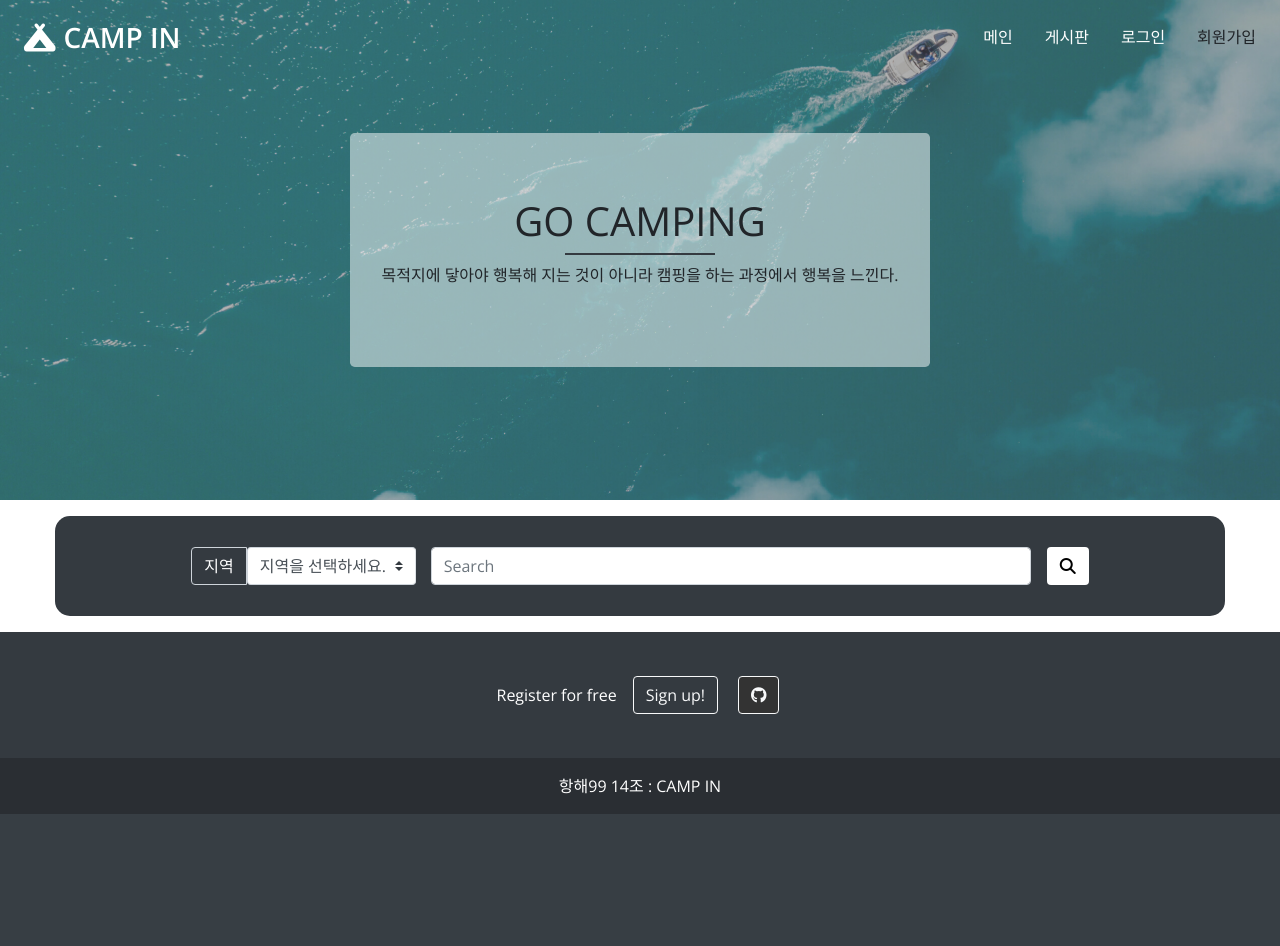
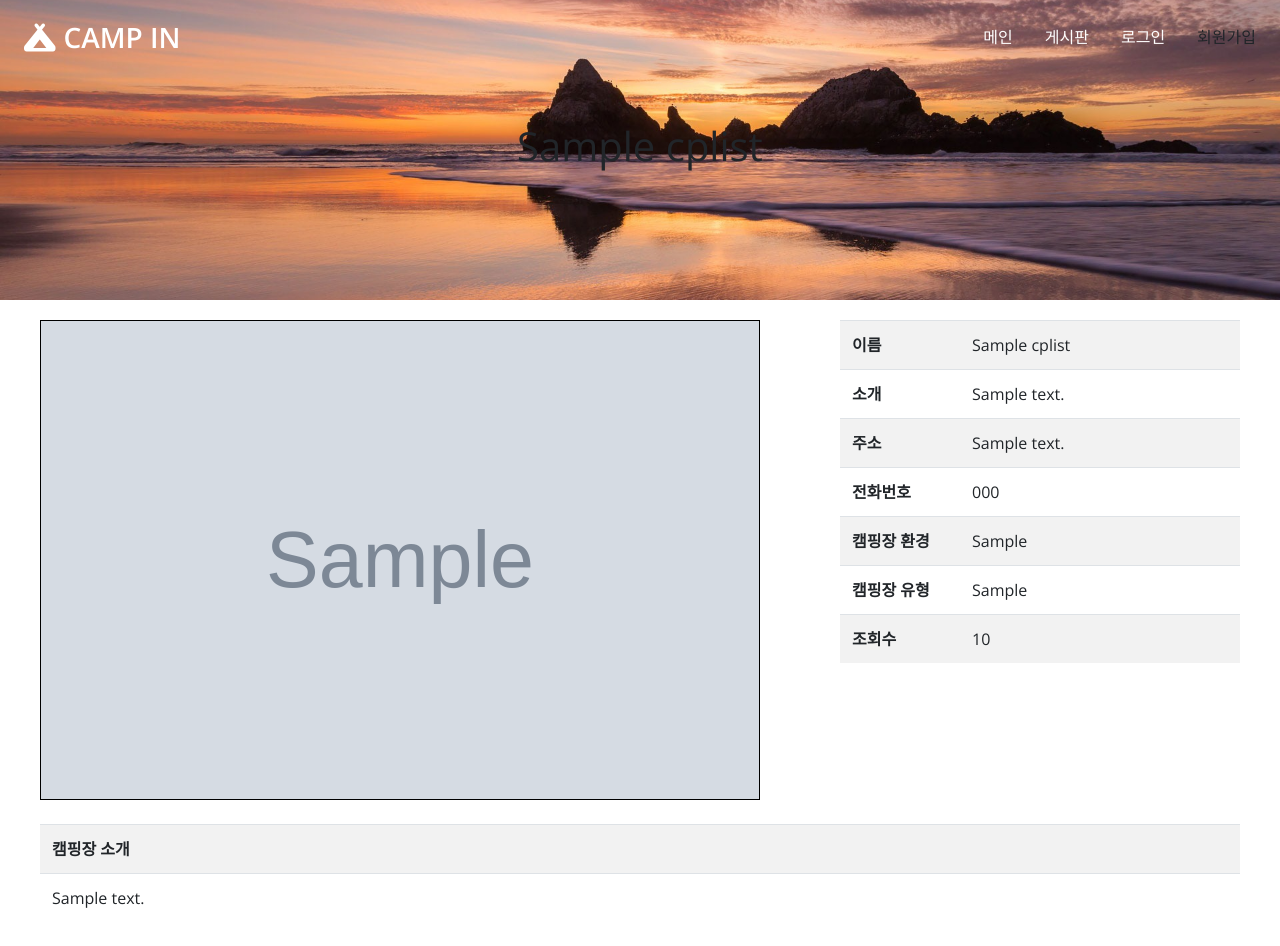
Before and after one commit to hanghea99/camp-in-project, a Flask app: page /detail/1 in a window 1280 px wide. Before the commit the page ends 814 px from the top, so only its background shows below. Run offline with Flask 2, Linux system fonts and the light colour scheme; grey boxes marked "Sample" are stand-in pictures; a database or web service that is not in the repository returns one stand-in record (values such as "Sample title"); some libraries are stand-ins or nearby versions.

Commit message:
css 추가

```diff
--- a/app.py
+++ b/app.py
@@ -29,6 +29,7 @@ dblist=client.cplists
 @app.route('/')
 def home():
     token_receive = request.cookies.get('mytoken')
+    print(token_receive)
     all_list = list(dblist.cplist.aggregate([{"$sample": {"size": 27}}, {"$unset": "_id"}]))
 
     try:
@@ -60,8 +61,17 @@ def get_list():
 # detail페이지
 @app.route('/detail/<id>')
 def detail_page(id):
-    print(id)
-    return render_template('main.html')
+    id=int(id)
+    target = dblist.cplist.find_one({'id': id},{'_id': False})
+    current_views = target["views"]
+    new_views = current_views + 1
+    dblist.cplist.update_one({"id": id}, {"$set": {"views": new_views}})
+    target_row = dblist.cplist.find_one({'id': id},{'_id': False})
+    return render_template('detail.html',target_row=target_row)
+
+
+
+
 
 
 
@@ -89,6 +99,7 @@ def view_post():
 # 주문 목록보기(Read) API
 @app.route('/api/post', methods=['POST'])
 def make_post():
+
     title_receive = request.form['title_give']
     content_receive = request.form['content_give']
     name_receive = request.form['name_give']
@@ -109,6 +120,8 @@ def make_post():
 # def login():
 #     msg = request.args.get("msg")
 #     return render_template('login.html', msg=msg)
+
+
 
 @app.route('/sign_in', methods=['POST'])
 def sign_in():
--- /dev/null
+++ b/static/css/detail.css
@@ -0,0 +1,37 @@
+/* banner */
+#detail__banner {
+  width: 100%;
+  height: 300px;
+  background: url("../img/bannerimg.jpg") center/cover no-repeat;
+  display: flex;
+  justify-content: center;
+  align-items: center;
+}
+
+.detail__title {
+  width: 100%;
+  background-color: rgba(255, 255, 255, 0);
+}
+
+/* detail data */
+#detail__container {
+  width: 1200px;
+  height: auto;
+  margin: auto;
+}
+
+.detail__box {
+  display: flex;
+  flex-direction: row;
+  justify-content: space-between;
+  margin-top: 20px;
+}
+.detail__img img {
+  width: 720px;
+  height: 480px;
+  border: 1px solid black;
+}
+
+.detail__info {
+  width: 400px;
+}
--- a/static/css/main.css
+++ b/static/css/main.css
@@ -60,28 +60,35 @@ li {
   color: blue;
   font-weight: bold;
 }
-.wrap {
-  width: 1200px;
-  margin: auto;
-}
 
 /* Navbar */
 
 #navbar {
   display: flex;
+  justify-content: space-between;
+  background-color: transparent;
+  align-items: center;
   position: fixed;
   left: 50%;
   transform: translateX(-50%);
   width: 100%;
   margin: auto;
-  justify-content: space-between;
-  background-color: transparent;
-  align-items: center;
+
   padding: 16px;
   transition: all var(--animation-duration) ease-in-out;
   z-index: 1;
 }
 
+.navbar_box {
+  display: flex;
+  justify-content: space-between;
+  background-color: transparent;
+  align-items: center;
+  margin: auto;
+
+  max-width: 1200px;
+  width: 100%;
+}
 .navbar__logo {
   font-size: var(--font-medium);
   font-weight: var(--weight-semi-bold);
@@ -113,14 +120,14 @@ a:hover {
 #banner {
   width: 100%;
   height: 500px;
-  background: url("../img/home-background.png") center/cover no-repeat;
+  background: url("../img/bannerimg.jpg") center no-repeat;
   display: flex;
   justify-content: center;
   align-items: center;
 }
 
 .banner_title {
-  background-color: rgba(255, 255, 255, 0.5);
+  background-color: rgba(255, 255, 255, 0.3);
 }
 
 .banner_title h1:after {
@@ -137,8 +144,9 @@ a:hover {
 
 /* search 박스 */
 #search {
-  width: 1170px;
-  height: 100px;
+  max-width: 1170px;
+  width: 100%;
+  height: 100%;
   display: flex;
   justify-content: center;
   align-items: center;
@@ -149,23 +157,32 @@ a:hover {
 }
 
 .input__box {
-  width: 600px;
+  width: 400px;
 }
 .search__box {
   margin: auto;
 }
 
 /* card__container */
-.card__img {
-  width: 350px;
-  height: 260px;
+.wrap {
+  max-width: 1200px;
+  margin: auto;
+}
+.card__container .card__img {
+  max-width: 350px;
+  max-height: 260px;
+  width: 100%;
+  height: 100%;
+  margin: 0 auto;
   border-radius: 15px;
 }
+
 .camp__card {
-  position: relative;
-  width: 350px;
-  height: 260px;
-  margin: auto auto;
+  max-width: 350px;
+  max-height: 260px;
+  width: 100%;
+  height: 100%;
+  margin: 0 auto;
   background-color: var(--color-white);
 }
 
--- a/static/js/main.js
+++ b/static/js/main.js
@@ -28,8 +28,8 @@ function searchBtn() {
 
         if (img === "https://www.gocamping.or.kr/img/2018/layout/noimg.jpg")
           img =
-            "https://img.etoday.co.kr/pto_db/2019/10/600/20191001173327_1372185_787_590.jpg";
-        let temp_html = `          <div class="mb-4 col-4">
+            "https://static.wixstatic.com/media/fce6e3_bd3fa7fa08a24f8cb445b2432d18738c~mv2.jpg/v1/fill/w_750,h_428,al_c,q_90/fce6e3_bd3fa7fa08a24f8cb445b2432d18738c~mv2.jpg";
+        let temp_html = `          <div class="mb-4 col-sm-4">
                             <div class="camp__card">
                                 <a href="/detail/${id}" target="_blank">
                                         <img class="card__img" src="${img}">
@@ -53,6 +53,21 @@ function login() {
   window.location.href = "/login";
 }
 
+function increaseView() {
+  let id_data = $("#view_post").attr("href");
+  id_data = id_data.replace(/\/detail\//g, "");
+  console.log(id_data);
+
+  $.ajax({
+    type: "POST",
+    url: "/views",
+    data: { id_give: id_data },
+    success: function (response) {
+      console.log(response["msg"]);
+    },
+  });
+}
+
 // navbar 스크롤시 class 추가
 const navbar = document.querySelector("#navbar");
 const navbarHeight = navbar.getBoundingClientRect().height;
--- /dev/null
+++ b/templates/detail.html
@@ -0,0 +1,148 @@
+<!Doctype html>
+<html lang="ko">
+
+    <head>
+        <!-- Required meta tags -->
+        <meta charset="utf-8">
+        <meta
+            name="viewport"
+            content="width=device-width, initial-scale=1, shrink-to-fit=no">
+
+        <!-- Bootstrap CSS -->
+        <link
+            rel="stylesheet"
+            href="https://maxcdn.bootstrapcdn.com/bootstrap/4.0.0/css/bootstrap.min.css"
+            integrity="sha384-Gn5384xqQ1aoWXA+058RXPxPg6fy4IWvTNh0E263XmFcJlSAwiGgFAW/dAiS6JXm"
+            crossorigin="anonymous">
+
+        <!-- JS -->
+        <script src="https://ajax.googleapis.com/ajax/libs/jquery/3.5.1/jquery.min.js"></script>
+        <script
+            src="https://cdnjs.cloudflare.com/ajax/libs/popper.js/1.12.9/umd/popper.min.js"
+            integrity="sha384-ApNbgh9B+Y1QKtv3Rn7W3mgPxhU9K/ScQsAP7hUibX39j7fakFPskvXusvfa0b4Q"
+            crossorigin="anonymous"></script>
+
+        <!-- google Fonts add -->
+        <link rel="preconnect" href="https://fonts.gstatic.com">
+        <link
+            href="https://fonts.googleapis.com/css2?family=Open+Sans:wght@400;600;700&display=swap"
+            rel="stylesheet"/>
+
+        <!--Font awesome 추가-->
+        <script src="https://kit.fontawesome.com/b46111274b.js" crossorigin="anonymous"></script>
+
+        <!-- JS, CSS 추가 -->
+        <link rel="stylesheet" type="text/css" href="../static/css/main.css">
+        <link rel="stylesheet" type="text/css" href="../static/css/detail.css">
+
+        <script defer="defer" src="../static/js/main.js"></script>
+
+        <!-- 아이콘 -->
+        <!-- <link rel="shortcut icon" href="../static/img/favi.png"> -->
+        <title>CAMP IN</title>
+
+    </head>
+
+    <body>
+
+        <nav id="navbar" class="pl-4 pr-2">
+            <div class="navbar__logo">
+                <a href="/" class="nav__brand">
+                    <i class="fas fa-campground mr-2"></i>CAMP IN</a>
+            </div>
+            <ul class="nav">
+                <li class="nav-item">
+                    <a class="nav-link navbar__menu__item" href="/">메인</a>
+                </li>
+                <li class="nav-item">
+                    <a class="nav-link navbar__menu__item" href="posting">게시판</a>
+                </li>
+                <li class="nav-item">
+                    <a class="nav-link navbar__menu__item" href="login">로그인</a>
+                </li>
+                <li class="nav-item">
+                    <a class="nav-link navbar__menu__item">회원가입</a>
+                </li>
+            </ul>
+        </nav>
+
+        <section id="detail__banner">
+            <div class="detail__title jumbotron text-center mb-0">
+                <h1>{{target_row.title}}</h1>
+                <!-- <h4> <p>{{target_row.comment}}</p> </h4> -->
+            </div>
+
+        </section>
+
+        <section id="detail__container">
+            <div class="detail__box">
+                <div class='detail__img'>
+                    {% if target_row.img == "https://www.gocamping.or.kr/img/2018/layout/noimg.jpg" %}
+                        <img
+                            class="card__img"
+                            src="https://static.wixstatic.com/media/fce6e3_bd3fa7fa08a24f8cb445b2432d18738c~mv2.jpg/v1/fill/w_750,h_428,al_c,q_90/fce6e3_bd3fa7fa08a24f8cb445b2432d18738c~mv2.jpg">
+                    {% else %}
+                        <img class="card__img" src="{{target_row.img}}">
+                    {% endif %}
+                </div>
+                <div class='detail__info'>
+                    <table class="table table-striped mb-4">
+                        <colgroup>
+                            <col style="width: 30%;">
+                            <col style="width: 70%;">
+                        </colgroup>
+
+                        <tbody>
+                            <tr>
+                                <th>이름</th>
+                                <td>{{target_row.title}}</td>
+                            </tr>
+                            <tr>
+                                <th>소개</th>
+                                <td>{{target_row.comment}}</td>
+                            </tr>
+                            <tr>
+                                <th>주소</th>
+                                <td>{{target_row.address}}</td>
+                            </tr>
+                            <tr>
+                                <th>전화번호</th>
+                                <td>{{target_row.phone}}</td>
+                            </tr>
+                            <tr>
+                                <th>캠핑장 환경</th>
+                                <td>{{target_row.camp_env}}</td>
+                            </tr>
+                            <tr>
+                                <th>캠핑장 유형</th>
+                                <td>{{target_row.camp_type}}</td>
+                            </tr>
+                            <tr>
+                                <th>조회수</th>
+                                <td>{{target_row.views}}</td>
+                            </tr>
+                        </tbody>
+                    </table>
+
+                </div>
+
+            </div>
+            <div class='detail__desc'>
+                <table class="table table-striped mb-4 mt-4">
+                    <tbody>
+                        <tr>
+                            <th>캠핑장 소개</th>
+                        </tr>
+                        <tr>
+                            <td>{{target_row.desc}}</td>
+                        </tr>
+                    </tbody>
+                </table>
+            </div>
+        </section>
+        <!-- <section id="reviews">
+
+        </section> -->
+    </body>
+
+</html>
--- a/templates/main.html
+++ b/templates/main.html
@@ -44,6 +44,7 @@
     <body>
 
         <nav id="navbar" class="pl-4 pr-2">
+            <div class="navbar_box">
             <div class="navbar__logo">
                 <a href="/" class="nav__brand"><i class="fas fa-campground mr-2"></i>CAMP IN</a>
             </div>
@@ -61,6 +62,7 @@
                     <a class="nav-link navbar__menu__item">회원가입</a>
                 </li>
             </ul>
+            </div>
         </nav>
 
         <section id="banner">
@@ -111,13 +113,13 @@
             <div class="card__container">
                 <div id="cards-box" class="row">
                     {% for list in all_list %}
-                        <div class="mb-4 col-4">
+                        <div class="mb-4 col-sm-4">
                             <div class="camp__card">
                                 <a href="/detail/{{list.id}}" target="_blank">
                                     {% if list.img == "https://www.gocamping.or.kr/img/2018/layout/noimg.jpg" %}
                                         <img
                                             class="card__img"
-                                            src="https://img.etoday.co.kr/pto_db/2019/10/600/20191001173327_1372185_787_590.jpg">
+                                            src="https://static.wixstatic.com/media/fce6e3_bd3fa7fa08a24f8cb445b2432d18738c~mv2.jpg/v1/fill/w_750,h_428,al_c,q_90/fce6e3_bd3fa7fa08a24f8cb445b2432d18738c~mv2.jpg">
                                     {% else %}
                                         <img class="card__img" src="{{list.img}}">
                                     {% endif %}
@@ -131,20 +133,6 @@
                             </div>
                         </div>
                     {% endfor %}
-                    <!-- <div class="mb-2 col-4">
-                        <div class="card">
-                            <img
-                                src="https://www.eurail.com/content/dam/images/eurail/Italy%20OCP%20Promo%20Block.adaptive.767.1535627244182.jpg"
-                                alt=""
-                                class="card-img-top"/>
-                            <div class="card-body">
-                                <h5 class="card-title">Lorem</h5>
-                                <p class="card-text">Lorem ipsum dolor sit amet, consectetur adipiscing elit.
-                                    Nullam egestas sed sem ut malesuada.</p>
-                                <a href="#" class="btn btn-primary">More</a>
-                            </div>
-                        </div>
-                    </div> -->
 
                 </div>
             </div>
```
Also changed, not shown: other parts of static/css/main.css (+77 -3 lines), static/img/bannerimg.jpg (added).
